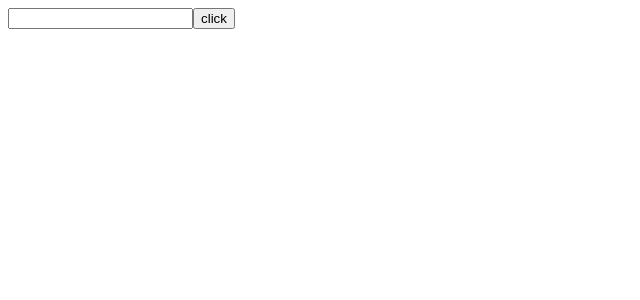
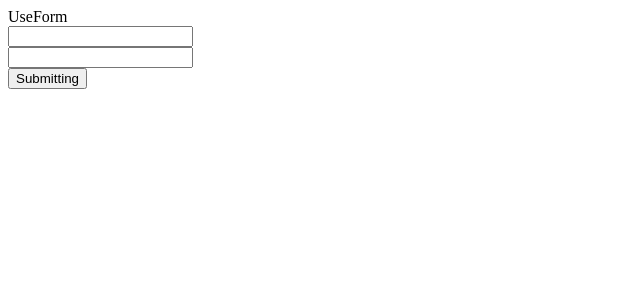
Before and after one commit to SahilMern/Reactjs, a React (Vite) app: page / in a window 1280 px wide. Shown: the top 300 px of the page, without its empty margins (0-640 px from the left). Built offline with nearby package versions, Linux system fonts and the light colour scheme.

Commit message:
useForm hook

```diff
--- a/package.json
+++ b/package.json
@@ -10,8 +10,8 @@
     "preview": "vite preview"
   },
   "dependencies": {
-    "react": "^18.3.1",
-    "react-dom": "^18.3.1",
+    "react": "^19.0.0",
+    "react-dom": "^19.0.0",
     "react-router-dom": "^7.0.1"
   },
   "devDependencies": {
--- /dev/null
+++ b/src/hooks/useForm/UseForm.jsx
@@ -0,0 +1,36 @@
+import { useFormStatus } from "react-dom";
+
+const UseForm = () => {
+  const { pending } = useFormStatus(); // Track form submission status
+
+  const handleSubmit = (e) => {
+    e.preventDefault(); // Prevent default form submission
+    setTimeout(() => {
+      console.log("Form Submitting");
+    }, 2000);
+  };
+
+  const CustomerForm = () => {
+    return (
+      <>
+        <input type="text" />
+        <br />
+        <input type="text" />
+        <br />
+        <button type="submit" disabled={pending}>Submitting</button>
+      </>
+    );
+  };
+
+  return (
+    <div>
+      UseForm
+      <form onSubmit={handleSubmit}>
+        <CustomerForm />
+        {pending && <p>Submitting...</p>} {/* Show loading message if pending */}
+      </form>
+    </div>
+  );
+};
+
+export default UseForm;
--- a/src/main.jsx
+++ b/src/main.jsx
@@ -11,6 +11,7 @@ import Test from './Test/Test.jsx'
 import Aftermemo from './hooks/useMemo/Aftermemo.jsx'
 import AfterCallback from './hooks/useCallback/AfterCallback.jsx'
 import CallingApi from './Api/CallingApi.jsx'
+import UseForm from './hooks/useForm/UseForm.jsx'
 
 createRoot(document.getElementById('root')).render(
   <UserProvider>
@@ -23,7 +24,8 @@ createRoot(document.getElementById('root')).render(
     {/* <Aftermemo /> */}
     {/* <AfterCallback /> */}
     {/* <CallingApi /> */}
-    <Test />
+    {/* <Test /> */}
+    <UseForm />
 
   </UserProvider>
 )
```
Also changed, not shown: src/hooks/useRef/ForwardRef.jsx (added, +8 -0 lines), src/hooks/useRef/UseRef.jsx (added, +17 -0 lines), 1 other file (tests, documents, lock files or other folders).
